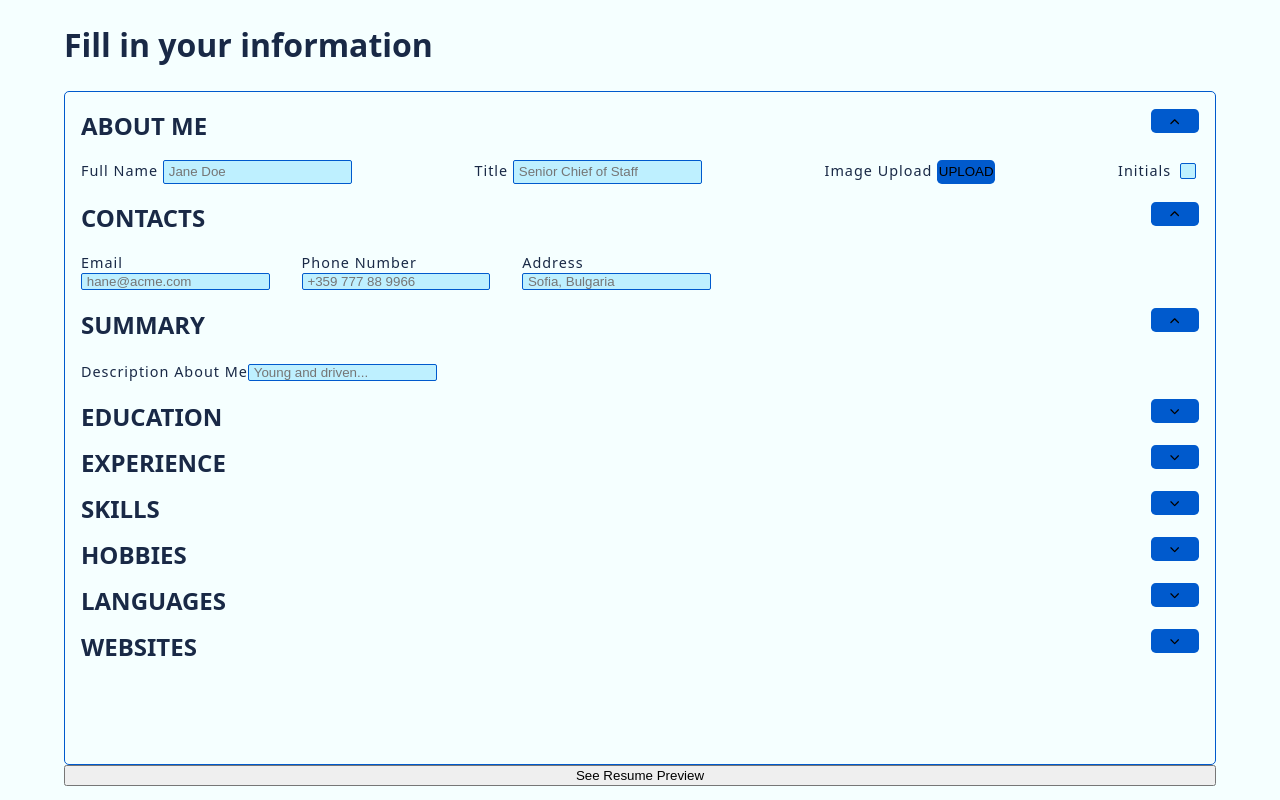
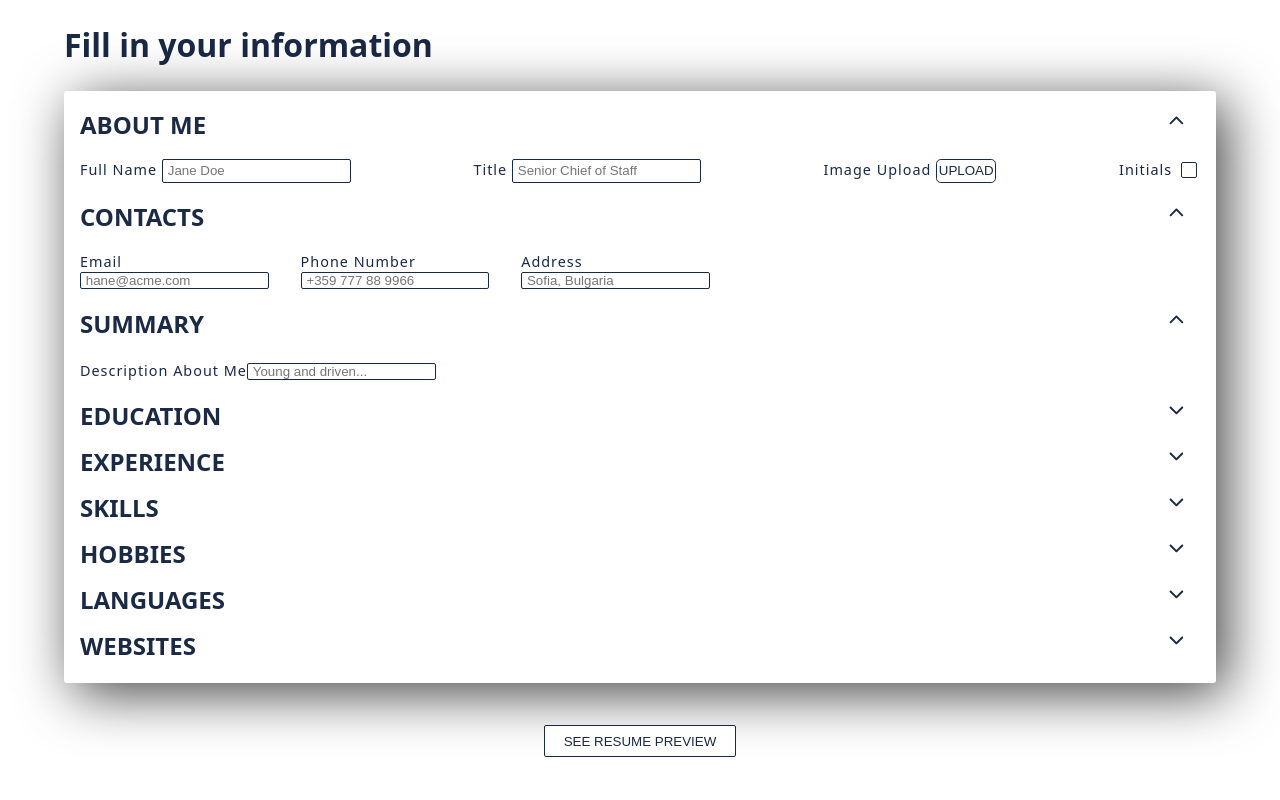
Before and after one commit to mickewasowski/cv-template, a React (Vite) app: page / in a window 1280 px wide. Built offline with nearby package versions, Linux system fonts and the light colour scheme.

Commit message:
wip - home page styling

```diff
--- /dev/null
+++ b/src/forms/utils/CollapsableWrapper.scss
@@ -0,0 +1,16 @@
+.CollapsibleWrapper {
+
+  .collapse-btn {
+    width: 1rem;
+    height: 1rem;
+    border-radius: 50%;
+    background-color: transparent;
+    border: none;
+
+    svg {
+      fill: var(--dark-purple);
+      width: 100%;
+      height: 100%;
+    }
+  }
+}
--- a/src/forms/utils/CollapsableWrapper.tsx
+++ b/src/forms/utils/CollapsableWrapper.tsx
@@ -1,6 +1,7 @@
 import { useState, useRef, useEffect, type ReactNode } from "react";
 import { IoIosArrowUp } from "react-icons/io";
 import { IoIosArrowDown } from "react-icons/io";
+import "./CollapsableWrapper.scss";
 
 interface IProps {
   open: boolean;
@@ -19,18 +20,14 @@ const CollapsibleFormWrapper = ({ open, children }: IProps) => {
   }, [isOpen]);
 
   return (
-    <div>
+    <div className="CollapsibleWrapper">
       <div
-        // ref={contentRef}
         style={{
-          // height: height,
-          // overflow: "hidden",
-          // transition: "height 0.3s ease",
           position: "relative",
         }}
       >
         <div style={{ position: "absolute", top: "2%", right: 0 }}>
-          <button onClick={() => setIsOpen(!isOpen)}>
+          <button className="collapse-btn" onClick={() => setIsOpen(!isOpen)}>
             {isOpen ? <IoIosArrowUp /> : <IoIosArrowDown />}
           </button>
         </div>
--- a/src/index.css
+++ b/src/index.css
@@ -10,6 +10,7 @@
   -webkit-font-smoothing: antialiased;
   -moz-osx-font-smoothing: grayscale;
 
+  --white: rgb(255, 255, 255);
   --blueish-white: rgb(245, 255, 255);
   --blue: rgb(0, 90, 205);
   --very-light-blue: rgb(190, 240, 255);
--- a/src/pages/HomePage.tsx
+++ b/src/pages/HomePage.tsx
@@ -52,7 +52,7 @@ const HomePage = ({}: IProps) => {
           <WebsitesForm />
         </CollapsibleFormWrapper>
       </div>
-      <button>See Resume Preview</button>
+      <button className="HomePage__submit">See Resume Preview</button>
     </div>
   );
 };
--- a/src/pages/styles/HomePage.scss
+++ b/src/pages/styles/HomePage.scss
@@ -1,5 +1,5 @@
 .HomePage {
-  background-color: var(--blueish-white);
+  background-color: var(--white);
   display: flex;
   flex-direction: column;
   padding: 0 5vw;
@@ -8,18 +8,22 @@
   &__forms {
     display: flex;
     flex-direction: column;
-    border: 1px solid var(--blue);
-    border-radius: 5px;
+    background-color: var(--white);
+    border-radius: 3px;
     padding: 1rem;
     gap: 1rem;
     max-width: 1400px;
-    height: 80%;
+    height: 70%;
     overflow-x: hidden;
     overflow-y: scroll;
+    scrollbar-width: none;
+    box-shadow: 10px 10px 56px 0px rgba(0, 0, 0, 0.75);
+    -webkit-box-shadow: 10px 10px 56px 0px rgba(0, 0, 0, 0.75);
+    -moz-box-shadow: 10px 10px 56px 0px rgba(0, 0, 0, 0.75);
 
     input {
-      background-color: var(--very-light-blue);
-      border: 1px solid var(--blue);
+      background-color: var(--white);
+      border: 1px solid var(--dark-purple);
       border-radius: 2px;
       padding: 0 0.3rem;
       color: var(--dark-purple);
@@ -32,8 +36,9 @@
     select,
     option,
     button {
-      background-color: var(--blue);
-      border: none;
+      background-color: var(--white);
+      border: 1px solid var(--dark-purple);
+      color: var(--dark-purple);
       border-radius: 0.3rem;
       text-transform: uppercase;
       padding: 0.1rem;
@@ -66,7 +71,7 @@
       appearance: none;
       -webkit-appearance: none;
       -moz-appearance: none;
-      background-color: var(--very-light-blue);
+      background-color: var(--white);
       width: 1rem;
       height: 1rem;
       position: relative;
@@ -101,4 +106,15 @@
       font-size: 1.5rem;
     }
   }
+
+  &__submit {
+    width: 12rem;
+    height: 2rem;
+    background-color: var(--white);
+    border: 1px solid var(--dark-purple);
+    border-radius: 2px;
+    color: var(--dark-purple);
+    text-transform: uppercase;
+    margin: auto;
+  }
 }
```
